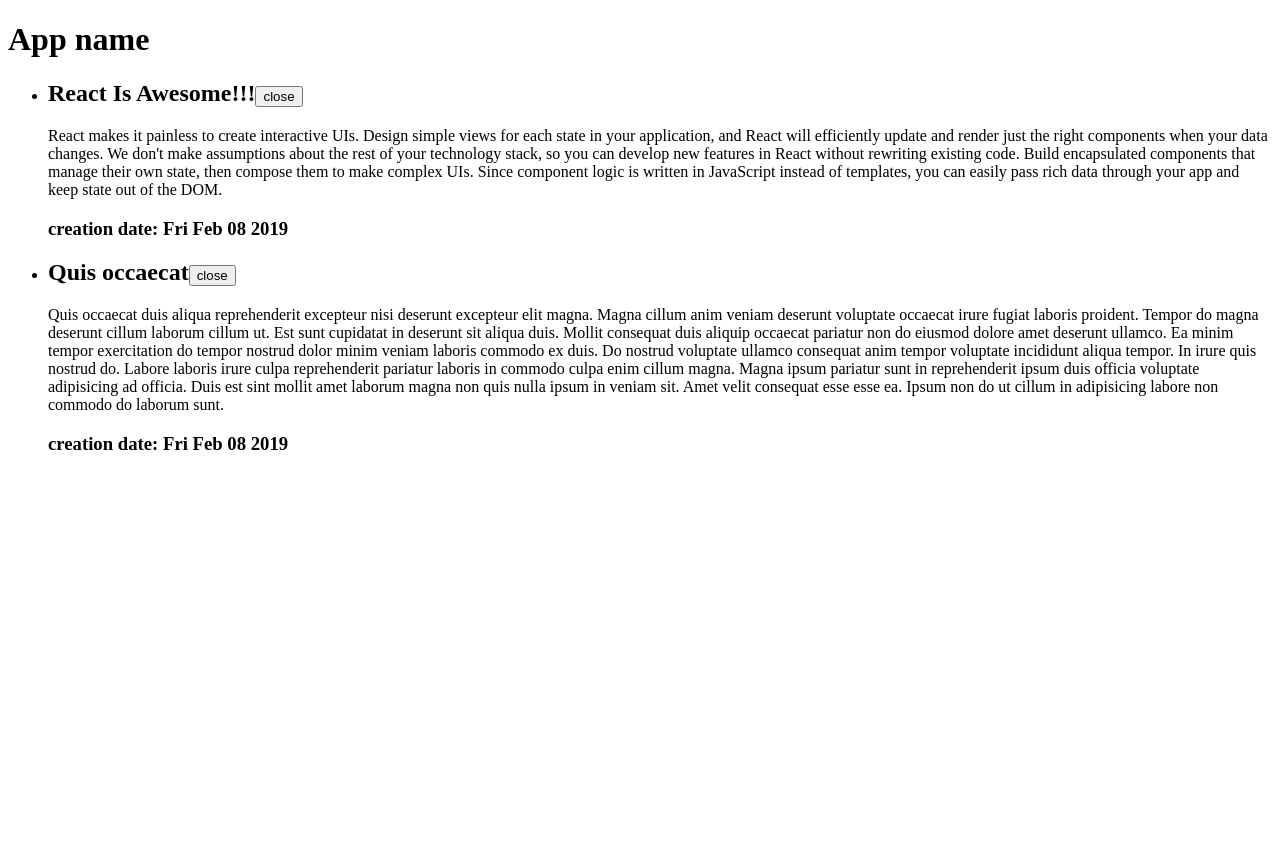
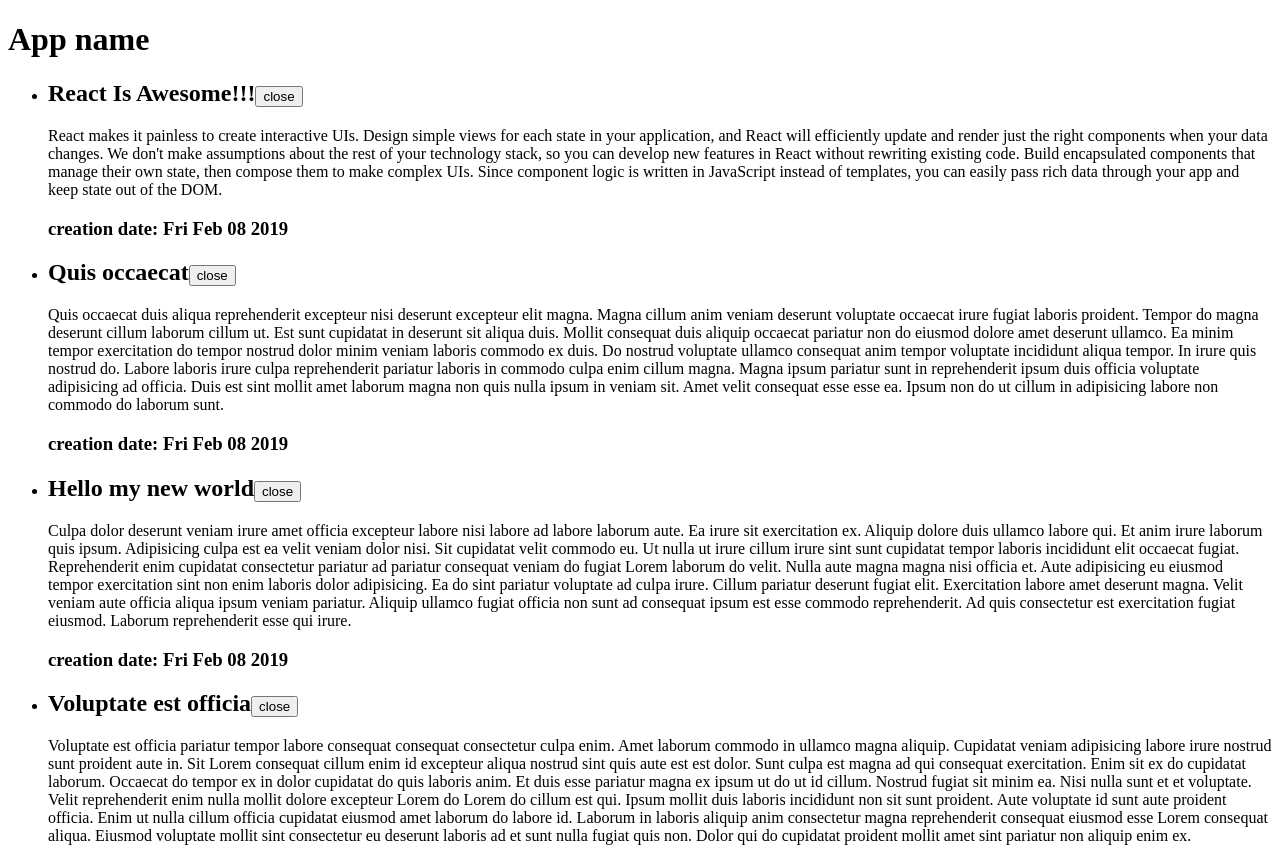
Before and after one commit to SozonikOleg/ReactScrincast, a React (Create React App) app: page / in a window 1280 px wide. Shown: the top 847 px of the page. Before the commit the page ends 800 px from the top, so only its background shows below. Built offline with nearby package versions, Linux system fonts and the light colour scheme.

Commit message:
refactor:change articleList.js

```diff
--- a/src/component/ArticleList.js
+++ b/src/component/ArticleList.js
@@ -2,10 +2,12 @@ import React from 'react'
 import Article from './Article'
 
 export default function ArticleList ({ articles }) {
+    const articleElements = articles.map(article =>
+        <li><Article article = {article}/></li>
+        )
     return(
         <ul>
-            <li><Article article = {articles[0]} /></li>
-            <li><Article article = {articles[1]} /></li>
+            {articleElements}
         </ul>
     )
 }
```
